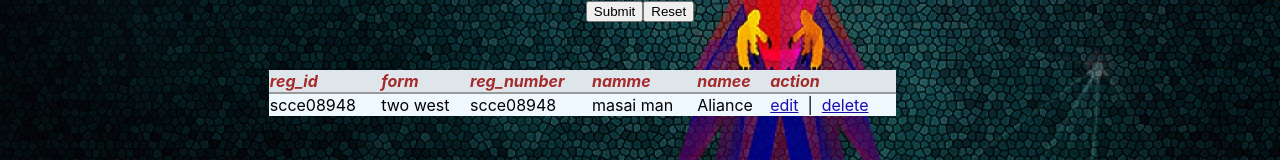
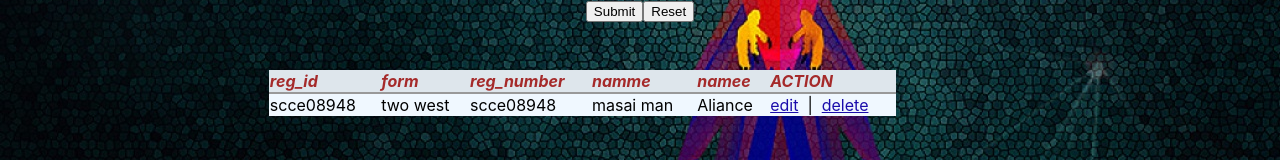
Before and after one commit to shaddsparrow/sparrow-school-server, a React (Create React App) app in the folder client/: page /admin in a window 1280 px wide. Shown: the part 479-639 px from the top of the page. Built offline with nearby package versions, Linux system fonts and the light colour scheme.

Commit message:
upercase action

```diff
--- a/client/src/SchoolTable.js
+++ b/client/src/SchoolTable.js
@@ -12,7 +12,7 @@ function SchoolTable(){
                     <th>reg_number</th>
                     <th>namme</th>
                     <th>namee</th>
-                    <th>action</th>
+                    <th>ACTION</th>
                 </tr>
             </thead>
             <tbody>
```
